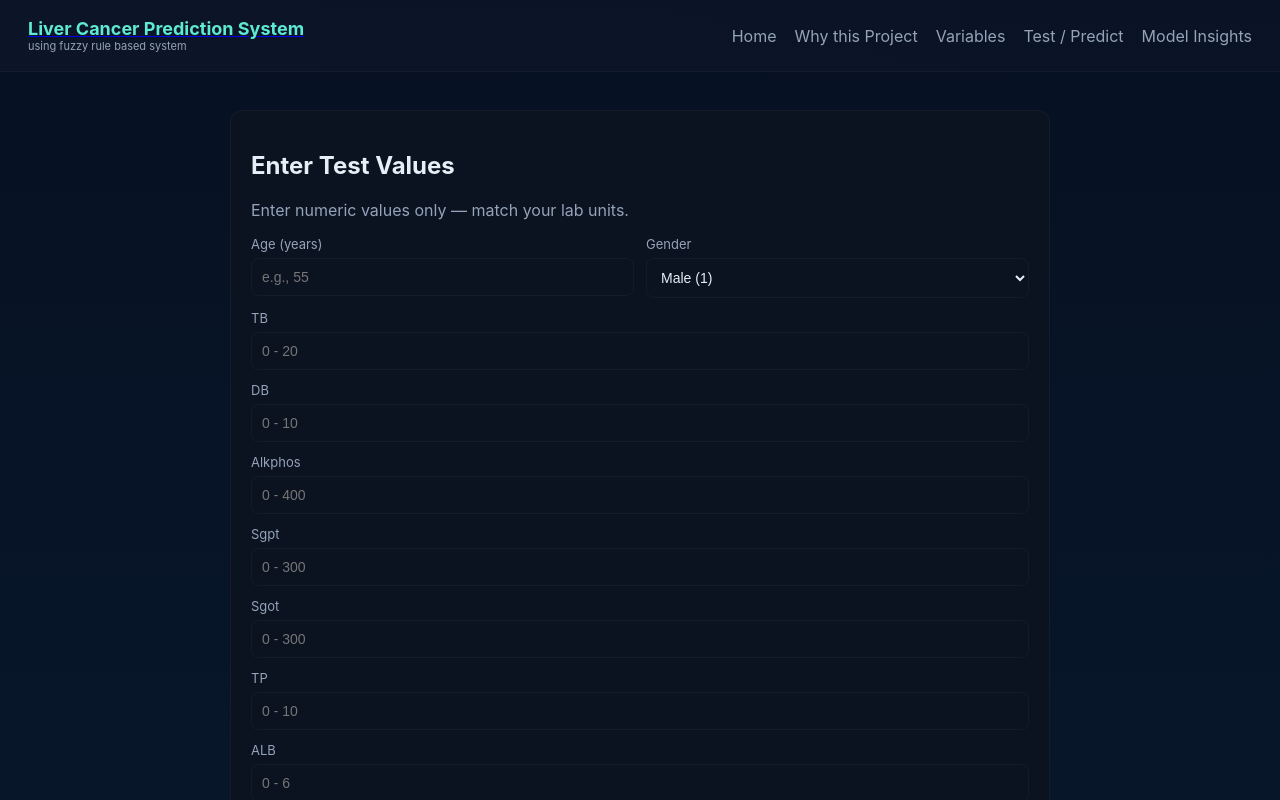
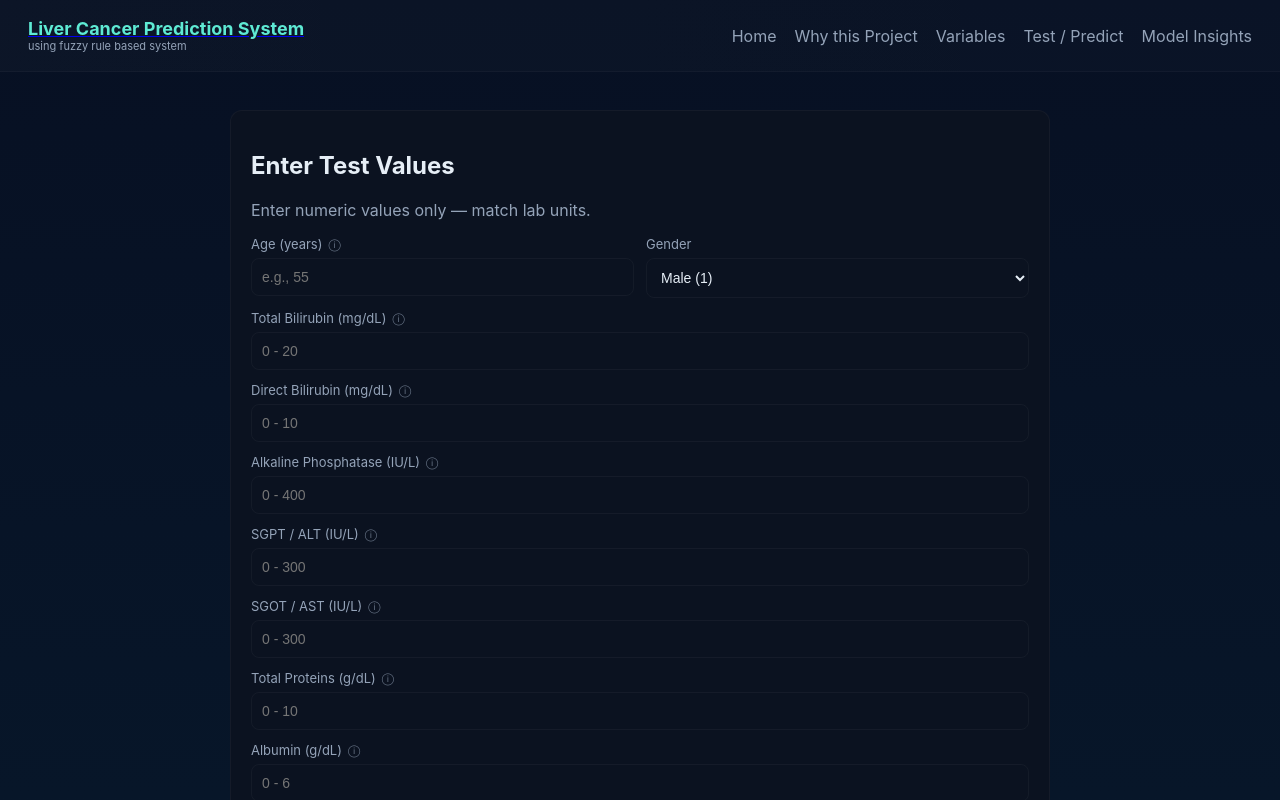
Before and after one commit to codeyaarmadhav/Liver-Cancer-Prediction-Frontend, a React (Vite) app: page /predict in a window 1280 px wide. Shown: the top 800 px of the page. Built offline with nearby package versions, Linux system fonts and the light colour scheme.

Commit message:
predict form ui modernized

```diff
--- a/src/components/PredictForm.jsx
+++ b/src/components/PredictForm.jsx
@@ -1,4 +1,4 @@
-import React, { useState } from "react";
+import React, { useState, useRef } from "react";
 import { predictRisk } from "../api";
 import ResultCard from "./ResultCard";
 
@@ -15,6 +15,30 @@ const initial = {
   AGR: "",
 };
 
+const labels = {
+  Age: "Age (years)",
+  TB: "Total Bilirubin (mg/dL)",
+  DB: "Direct Bilirubin (mg/dL)",
+  Alkphos: "Alkaline Phosphatase (IU/L)",
+  Sgpt: "SGPT / ALT (IU/L)",
+  Sgot: "SGOT / AST (IU/L)",
+  TP: "Total Proteins (g/dL)",
+  ALB: "Albumin (g/dL)",
+  AGR: "Albumin-Globulin Ratio",
+};
+
+const tooltips = {
+  Age: "Older age may increase liver disease risk.",
+  TB: "Higher bilirubin suggests liver dysfunction.",
+  DB: "Elevated in cholestasis or obstruction.",
+  Alkphos: "Raises in bile duct block or liver injury.",
+  Sgpt: "Liver cell injury (ALT enzyme).",
+  Sgot: "Enzyme linked with hepatocellular injury.",
+  TP: "Low total protein can indicate liver impairment.",
+  ALB: "Albumin made by liver — low signals dysfunction.",
+  AGR: "Ratio helps detect chronic liver disease.",
+};
+
 const ranges = {
   Age: [1, 90],
   TB: [0, 20],
@@ -29,32 +53,40 @@ const ranges = {
 
 export default function PredictForm() {
   const [form, setForm] = useState(initial);
+  const [touched, setTouched] = useState({});
   const [loading, setLoading] = useState(false);
   const [prediction, setPrediction] = useState(null);
   const [error, setError] = useState(null);
+  const resultRef = useRef(null);
 
-  function onChange(e) {
+  const handleChange = (e) => {
     const { name, value } = e.target;
     setForm((prev) => ({ ...prev, [name]: value }));
-  }
+  };
 
-  function validate() {
-    for (const [k, [min, max]] of Object.entries(ranges)) {
-      const val = parseFloat(form[k]);
-      if (isNaN(val)) return `${k} must be a number.`;
-      if (val < min || val > max) return `${k} should be between ${min} and ${max}.`;
-      if (val < 0) return `${k} must be positive.`;
+  const markTouched = (name) => {
+    setTouched((prev) => ({ ...prev, [name]: true }));
+  };
+
+  const validateField = (name) => {
+    if (name === "Gender") return true;
+    const val = parseFloat(form[name]);
+    if (isNaN(val)) return false;
+    const [min, max] = ranges[name];
+    return val >= min && val <= max;
+  };
+
+  const asyncPredict = async () => {
+    setError(null);
+    setPrediction(null);
+
+    // Validate form
+    for (const k in ranges) {
+      if (!validateField(k)) {
+        setError("Please correct invalid inputs.");
+        return;
+      }
     }
-    if (!(form.Gender === "0" || form.Gender === "1")) {
-      return "Gender must be 0 (Female) or 1 (Male)";
-    }
-    return null;
-  }
-
-  async function handlePredict() {
-    setError(null);
-    const v = validate();
-    if (v) return setError(v);
 
     const payload = {
       Age: parseFloat(form.Age),
@@ -77,65 +109,71 @@ export default function PredictForm() {
         risk_level: res.risk_category,
         message: res.message,
       });
+      setTimeout(() => {
+        resultRef.current?.scrollIntoView({ behavior: "smooth" });
+      }, 200);
     } catch (err) {
       setError(err?.response?.data?.detail || "Server error");
     } finally {
       setLoading(false);
     }
-  }
+  };
 
   return (
     <div className="form-wrap">
       <h2>Enter Test Values</h2>
-      <p className="hero-text">
-        Enter numeric values only — match your lab units.
-      </p>
+      <p className="form-hint">Enter numeric values only — match lab units.</p>
 
-      <style>{`
-        input[type=number]::-webkit-inner-spin-button,
-        input[type=number]::-webkit-outer-spin-button {
-          -webkit-appearance: none;
-          margin: 0;
-        }
-        input[type=number] {
-          -moz-appearance: textfield;
-        }
-      `}</style>
-
-      {/* Compact grouping */}
+      {/* Age + Gender */}
       <div className="form-row">
         <div className="form-col">
-          <label>Age (years)</label>
+          <label>
+            Age (years)
+            <span className="tip" title={tooltips.Age}>ⓘ</span>
+          </label>
           <input
             name="Age"
+            type="number"
             value={form.Age}
-            onChange={onChange}
-            type="number"
+            onChange={handleChange}
+            onBlur={() => markTouched("Age")}
             placeholder="e.g., 55"
           />
+          {touched.Age && (
+            <span className={validateField("Age") ? "valid" : "invalid"} />
+          )}
         </div>
+
         <div className="form-col">
           <label>Gender</label>
-          <select name="Gender" value={form.Gender} onChange={onChange}>
+          <select name="Gender" value={form.Gender} onChange={handleChange}>
             <option value="1">Male (1)</option>
             <option value="0">Female (0)</option>
           </select>
         </div>
       </div>
 
-      {Object.entries(ranges)
-        .filter(([k]) => k !== "Age")
-        .map(([k, [min, max]]) => (
+      {/* Remaining Inputs */}
+      {Object.keys(labels)
+        .filter((k) => k !== "Age")
+        .map((k) => (
           <div key={k} className="form-row">
             <div className="form-col">
-              <label>{k}</label>
+              <label>
+                {labels[k]} <span className="tip" title={tooltips[k]}>ⓘ</span>
+              </label>
               <input
                 name={k}
                 type="number"
-                placeholder={`${min} - ${max}`}
+                step="any"
+                placeholder={`${ranges[k][0]} - ${ranges[k][1]}`}
                 value={form[k]}
-                onChange={onChange}
+                onChange={handleChange}
+                onBlur={() => markTouched(k)}
               />
+              {touched[k] && (
+                <span className={validateField(k) ? "valid" : "invalid"} />
+              )}
             </div>
           </div>
         ))}
@@ -143,22 +181,30 @@ export default function PredictForm() {
       {error && <div className="error-box">{error}</div>}
 
       <div className="form-actions">
-        <button className="btn primary-btn" onClick={handlePredict} disabled={loading}>
+        <button
+          className="btn primary-btn"
+          onClick={asyncPredict}
+          disabled={loading}
+        >
           {loading ? "Predicting..." : "Predict Risk"}
         </button>
+
         <button
           className="btn secondary"
           onClick={() => {
             setForm(initial);
+            setTouched({});
+            setError(null);
             setPrediction(null);
-            setError(null);
           }}
         >
           Reset
         </button>
       </div>
 
-      {prediction && <ResultCard prediction={prediction} />}
+      <div ref={resultRef}>
+        {prediction && <ResultCard prediction={prediction} />}
+      </div>
     </div>
   );
 }
--- a/src/index.css
+++ b/src/index.css
@@ -179,9 +179,24 @@ main{
   border-radius:12px;
   border:1px solid rgba(255,255,255,0.04);
 }
+
+.form-hint {
+  color: var(--muted);
+  margin-bottom: 16px;
+}
+
 .form-row{display:flex;gap:12px;margin-bottom:12px}
 .form-col{flex:1}
-label{display:block;color:var(--muted);font-size:13px;margin-bottom:6px}
+
+label{
+  display:flex;
+  align-items:center;
+  gap:6px;
+  color:var(--muted);
+  font-size:13px;
+  margin-bottom:6px;
+}
+
 input, select{
   width:100%;
   padding:10px;
@@ -191,7 +206,34 @@ input, select{
   color:inherit;
   font-size:14px;
 }
+
 .form-actions{display:flex;gap:12px;margin-top:14px}
+
+/* Tooltip icon */
+.tip {
+  font-size: 12px;
+  cursor: help;
+  opacity: 0.7;
+}
+.tip:hover { opacity: 1; }
+
+/* Validation indicators */
+.valid, .invalid {
+  width: 10px;
+  height: 10px;
+  display:inline-block;
+  border-radius:50%;
+  margin-left:6px;
+}
+
+.valid {
+  background:#16a34a;
+  box-shadow:0 0 6px #16a34a;
+}
+.invalid {
+  background:#dc2626;
+  box-shadow:0 0 6px #dc2626;
+}
 
 /* ========================= */
 /* RESULT CARD */
@@ -205,7 +247,14 @@ input, select{
   flex-direction:column;
   gap:12px;
   border:1px solid rgba(255,255,255,0.03);
+  animation: fadeIn 0.8s ease forwards;
 }
+
+@keyframes fadeIn{
+  from{opacity:0;transform:translateY(6px);}
+  to{opacity:1;transform:translateY(0);}
+}
+
 .value{font-size:22px;font-weight:700}
 
 .error-box {
```
